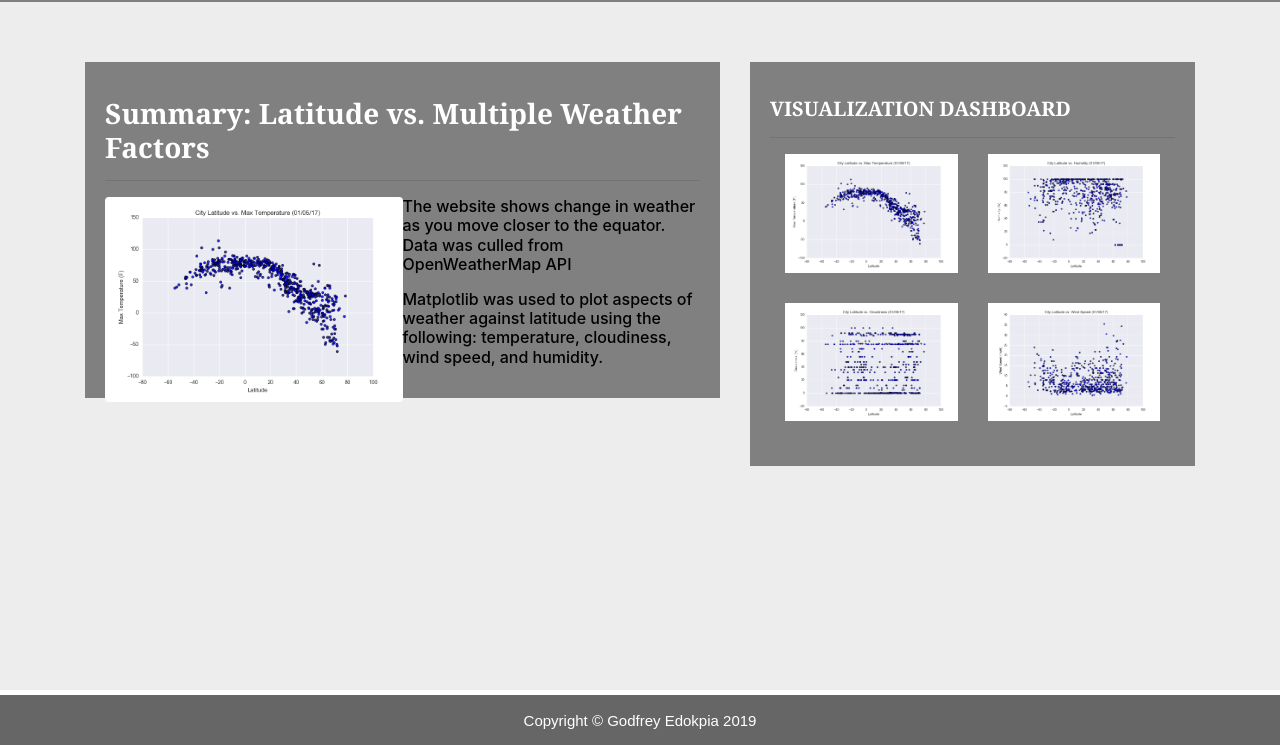
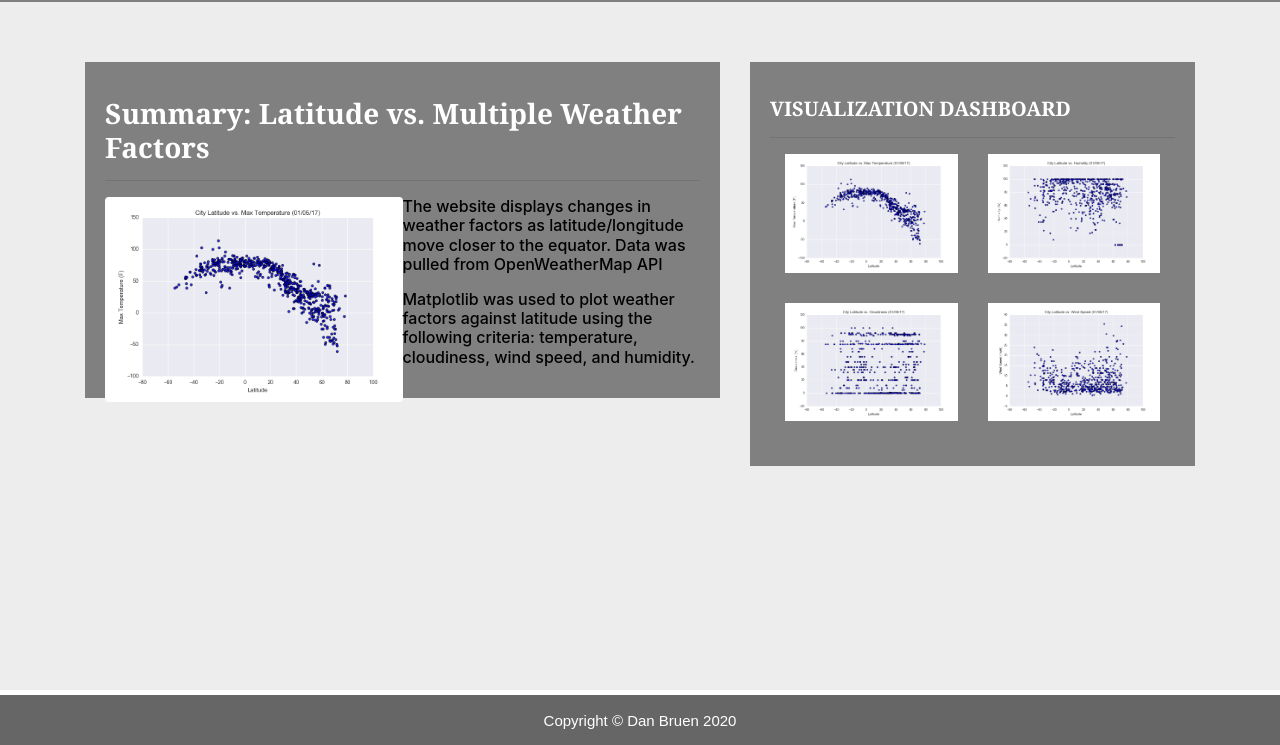
Before and after one commit to Dan-Bruen/Web-Design-Challenge, a plain HTML site: page WebVisualizations/index.html in a window 1280 px wide. Shown: the part 55-800 px from the top of the page. Drawn offline with nearby package versions, Linux system fonts and the light colour scheme.

Commit message:
Add files via upload

```diff
--- a/WebVisualizations/index.html
+++ b/WebVisualizations/index.html
@@ -122,9 +122,9 @@
 
           <img src="Fig1.png" class="vizualization rounded float-left" alt="Max Temperature Graph">
 
-          <p><h6>The website shows change in weather as you move closer to the equator. Data was culled from OpenWeatherMap API</h6></p>
+          <p><h6>The website displays changes in weather factors as latitude/longitude move closer to the equator. Data was pulled from OpenWeatherMap API</h6></p>
 
-          <p><h6>Matplotlib was used to plot aspects of weather against latitude using the following: temperature, cloudiness, wind speed, and humidity.</h6></p>
+          <p><h6>Matplotlib was used to plot weather factors against latitude using the following criteria: temperature, cloudiness, wind speed, and humidity.</h6></p>
 
         </div>
 
@@ -218,7 +218,7 @@
 
   <footer>
 
-    <div class="footer">Copyright &copy; Godfrey Edokpia 2019</div>
+    <div class="footer">Copyright &copy; Dan Bruen 2020</div>
 
   </footer>
 
```
Also changed, not shown: WebVisualizations/clouds.html (+1 -1 lines), WebVisualizations/comparisons.html (+1 -1 lines), WebVisualizations/humidity.html (+1 -1 lines), WebVisualizations/max_temp.html (+1 -1 lines).
